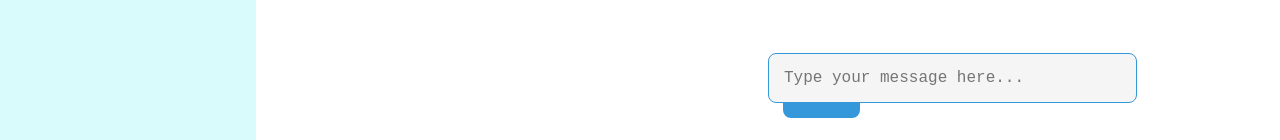
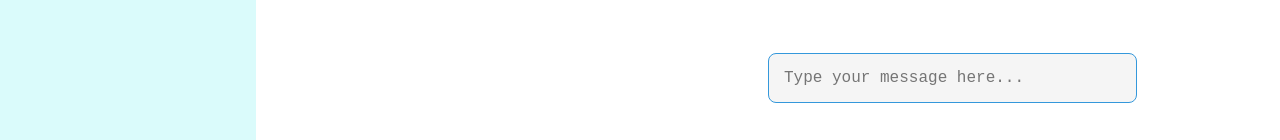
Before and after one commit to memoona-zahur/PyMentorBot, a plain HTML site: page index1.html in a window 1280 px wide. Shown: the part 657-797 px from the top of the page. Drawn offline with Linux system fonts and the light colour scheme.

Commit message:
Update stylee.css

```diff
--- a/stylee.css
+++ b/stylee.css
@@ -349,7 +349,7 @@ body {
 .send-btn {
   padding: 15px 20px;
   border: none;
-  background-color: #3498db;
+  background-color: #ffffff;
   /* color: white; */
   font-size: 16px;
   /* border-radius: 8px; */
```
